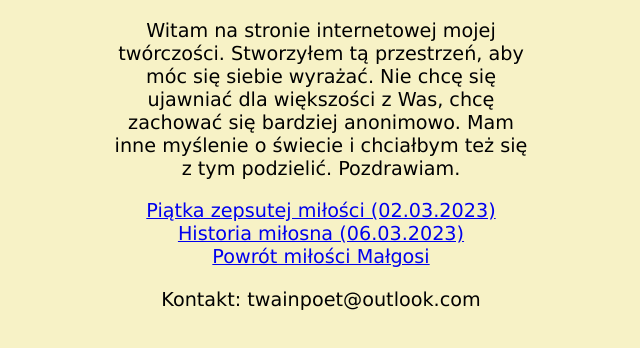
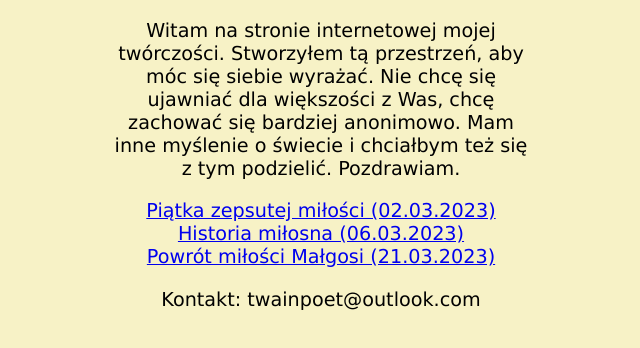
Before and after one commit to TwainPoet/twainpoet.github.io, a plain HTML site: page index.html in a window 1280 px wide. Shown: the whole page, without its empty margins (319-959 px from the left). Drawn offline with Linux system fonts and the light colour scheme.

Commit message:
Update index.html

```diff
--- a/index.html
+++ b/index.html
@@ -12,7 +12,7 @@
 		<p>Witam na stronie internetowej mojej twórczości. Stworzyłem tą przestrzeń, aby móc się siebie wyrażać. Nie chcę się ujawniać dla większości z Was, chcę zachować się bardziej anonimowo. Mam inne myślenie o świecie i chciałbym też się z tym podzielić. Pozdrawiam.</p>
 		<a href="https://twainpoet.github.io/piatka-zepsutej-milosci/">Piątka zepsutej miłości (02.03.2023)</a></br>
 		<a href="https://twainpoet.github.io/historia-milosna/">Historia miłosna (06.03.2023)</a></br>
-		<a href="https://twainpoet.github.io/powrot-milosci-malgosi/">Powrót miłości Małgosi</a>
+		<a href="https://twainpoet.github.io/powrot-milosci-malgosi/">Powrót miłości Małgosi (21.03.2023)</a>
 		<p>Kontakt: twainpoet@outlook.com</p>
 	</div>
 </div>
```
